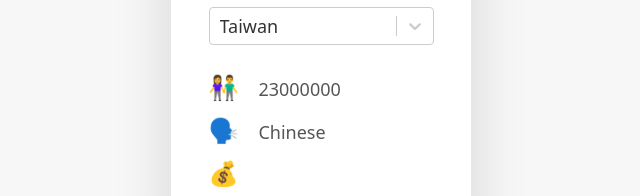
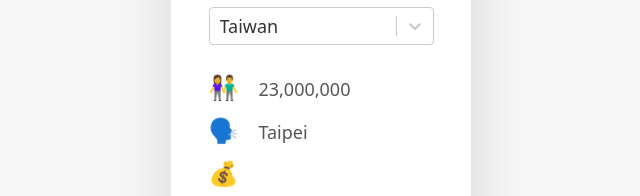
Before and after one commit to jill6666/API.github.io, a React (Create React App) app: page / in a window 1280 px wide. Shown: the part 409-605 px from the top of the page, without its empty margins (319-959 px from the left). Built offline with nearby package versions, Linux system fonts and the light colour scheme.

Commit message:
add thousandComma

```diff
--- a/src/App.js
+++ b/src/App.js
@@ -5,10 +5,18 @@ import './App.css';
 const GetCountriesData = () => {
     const [country, setCountry] = useState('Taiwan');
     const [people, setPeople] = useState(23000000);
-    const [language, setLanguage] = useState('Chinese');
+    const [capital, setCapital] = useState('Taipei');
     const [currencies, setCurrencies] = useState([]);
     const [alpha3Code, setAlpha3Code] = useState('twn');
 
+    var thousandComma = function (number) {
+      var num = number.toString();
+      var pattern = /(-?\d+)(\d{3})/;
+      while (pattern.test(num)) {
+          num = num.replace(pattern, "$1,$2");
+      }
+      return num;
+  }
     const fetchCountriesData = (props) => {
       fetch(`https://restcountries.eu/rest/v2/name/${props}`)
       .then((response) => response.json())
@@ -18,7 +26,7 @@ const GetCountriesData = () => {
         setCountry(()=>countryElement.name);
         setPeople(()=>countryElement.population);
         setAlpha3Code(()=>countryElement.alpha3Code.toLowerCase());
-        setLanguage(()=>countryElement.capital);
+        setCapital(()=>countryElement.capital);
         setCurrencies(()=>countryElement.currencies.code);
         });
     };
@@ -65,8 +73,8 @@ const GetCountriesData = () => {
         onChange={(e)=>fetchCountriesData(e.value)}
       />
       <h4 className="country__region"></h4>
-      <p className="country__row"><span>👫</span>{people}</p>
-      <p className="country__row"><span>🗣️</span>{language}</p>
+      <p className="country__row"><span>👫</span>{thousandComma(people)}</p>
+      <p className="country__row"><span>🗣️</span>{capital}</p>
       <p className="country__row"><span>💰</span>{currencies}</p>
     </div>
   </div>
```
